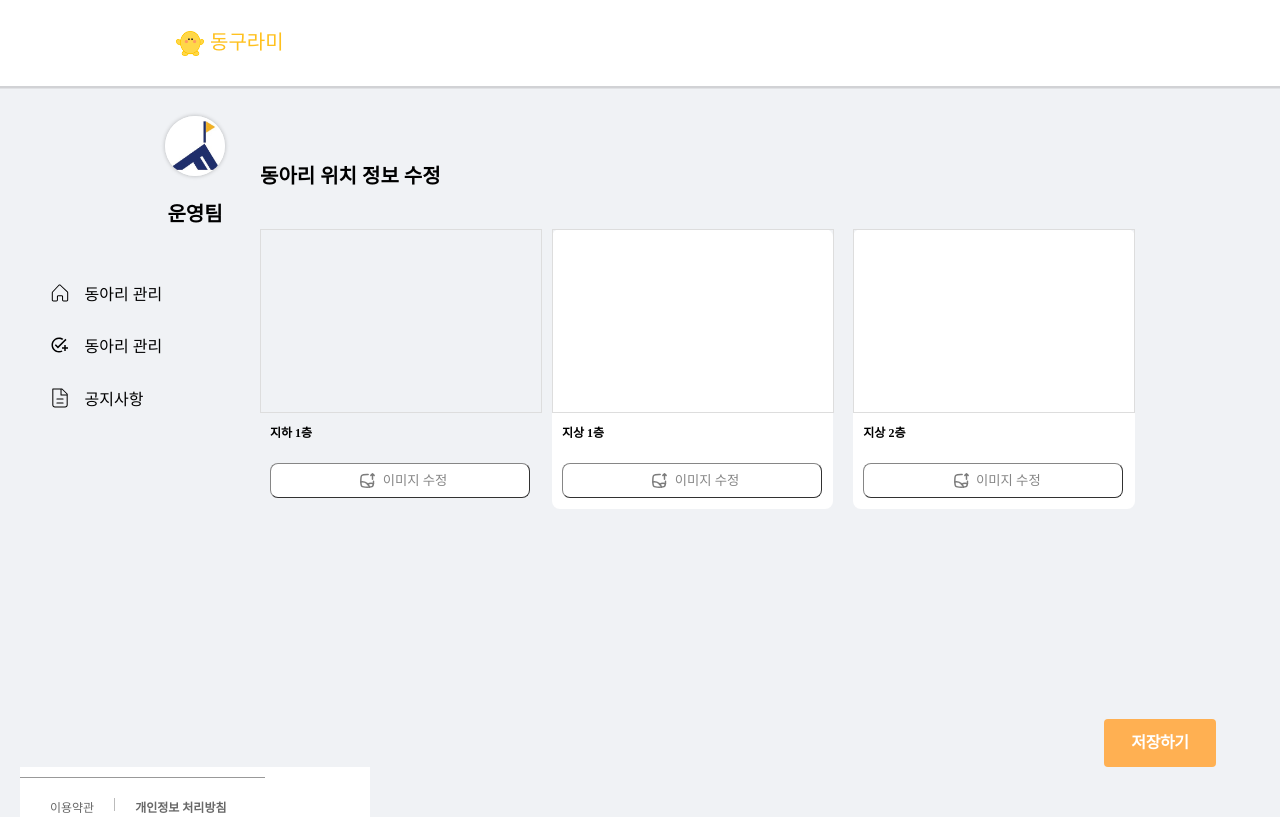
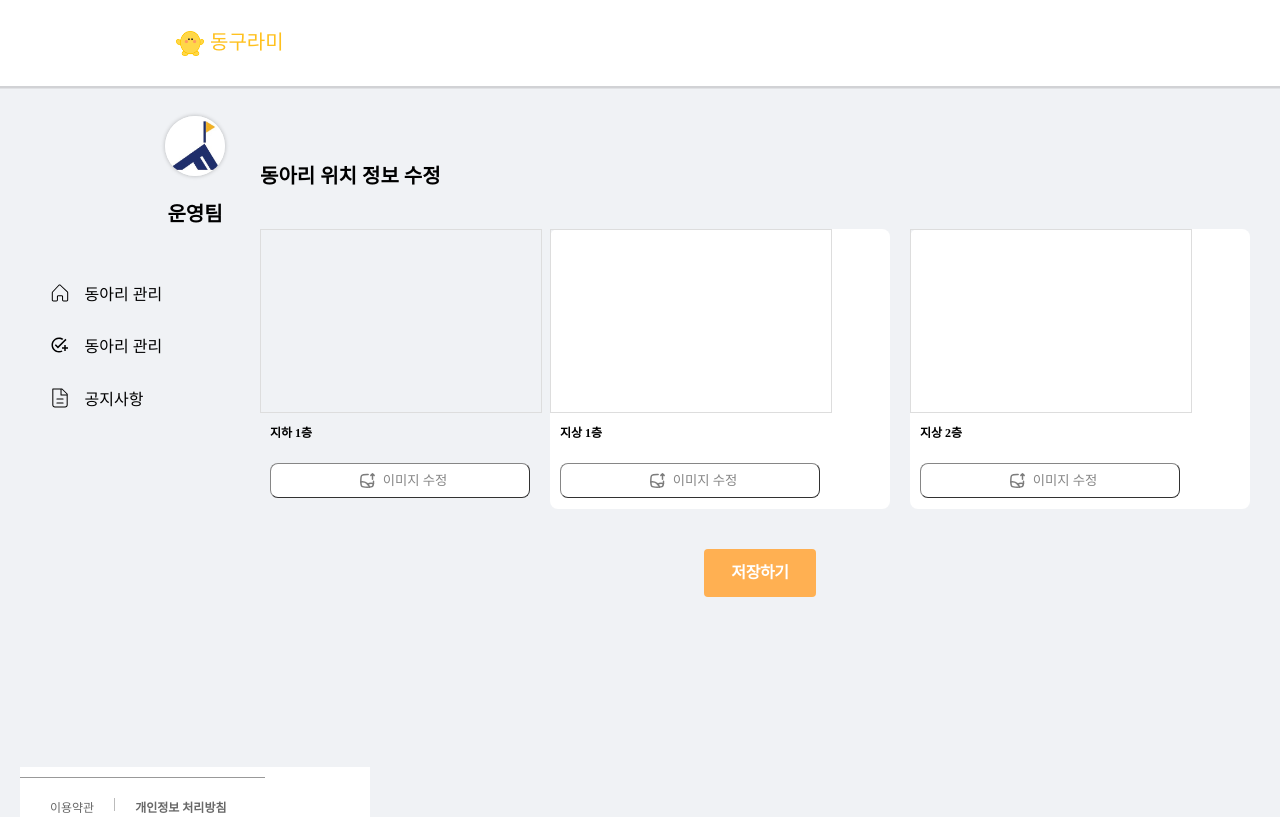
Before and after one commit to USW-Circle-Link/USW-Circle-Link-Web, a Vue app: page /adminmain/clubroom in a window 1280 px wide. Built offline with nearby package versions, Linux system fonts and the light colour scheme; no server answers.

Commit message:
너비 초과 시 세로형으로 수정

```diff
--- a/src/components/Admin/ClubroomMapUpload/ClubroomMapUpload.vue
+++ b/src/components/Admin/ClubroomMapUpload/ClubroomMapUpload.vue
@@ -5,12 +5,12 @@
   <div class="floor-images-container">
     <!-- 지하 1층 -->
     <div class="floor-section">
+      <div class="image-wrapper">
         <div
           class="image-container"
           @mouseover="showIcons('B1', true)"
           @mouseleave="showIcons('B1', false)"
         >
-        <div class="image-wrapper">
           <div class="image-box" :class="{ hovered: floorData.B1.showingIcon }">
             <img
               v-if="floorData.B1.imageSrc"
@@ -48,13 +48,12 @@
       </div>
       <!-- 1층 -->
       <div class="floor-container">
-
+        <div class="image-wrapper">
           <div
             class="image-container"
             @mouseover="showIcons('F1', true)"
             @mouseleave="showIcons('F1', false)"
           >
-          <div class="image-wrapper">
             <div class="image-box" :class="{ hovered: floorData.F1.showingIcon }">
               <img
                 v-if="floorData.F1.imageSrc"
@@ -94,12 +93,12 @@
 
       <!-- 2층 -->
       <div class="floor-container">
+        <div class="image-wrapper">
           <div
             class="image-container"
             @mouseover="showIcons('F2', true)"
             @mouseleave="showIcons('F2', false)"
           >
-          <div class="image-wrapper">
             <div class="image-box" :class="{ hovered: floorData.F2.showingIcon }">
               <img
                 v-if="floorData.F2.imageSrc"
@@ -137,6 +136,8 @@
         </div>
       </div>
     </div>
+  </div>
+
   <button @click="saveImages" class="save-button">저장하기</button>
 
     <!-- 확대된 이미지 모달 -->
@@ -149,7 +150,6 @@
           alt="Close Modal"
         />
         <img :src="enlargedImage" alt="Enlarged Image" class="enlarged-image" />
-      </div>
       </div>
     </div>
 
@@ -391,17 +391,28 @@ export default {
 
 .floor-images-container {
   display: flex;
-  flex-direction: column;
-  align-items: center;
+  flex-direction: row;
+  flex-wrap: wrap;
+  justify-content: flex-start;
+  align-items: flex-start;
   min-width: 390px;
   overflow-x: hidden;
+  gap: 20px;
 }
 
 .floor-section {
   margin: 10px 0;
-  align-self: start;
   text-align: left;
   display: flex;
+  flex-wrap: wrap; /* 줄바꿈 허용 */
+  justify-content: flex-start;
+  flex: 1 1 auto; /* 유연한 크기 조정 */
+  min-width: 200px; /* 최소 너비 줄임 */
+  max-width: 100%; /* 최대 너비 제한 */
+}
+
+.floor-section h3 {
+  flex: 0 0 100%; /* 한 줄 전체 차지 */
 }
 
 .horizontal-layout {
@@ -425,7 +436,9 @@ export default {
 }
 
 .image-box {
-  width: 280px; /* 고정 너비 */
+  width: 100%;
+  max-width: 280px; /* 최대 너비 제한 */
+  min-width: 200px; /* 최소 너비 보장 */
   height: 182px; /* 고정 높이 */
   display: flex;
   justify-content: center;
@@ -521,9 +534,8 @@ export default {
   line-height: 16px;
   letter-spacing: -0.025em;
   text-align: center;
-  margin-top: 200px;
-  margin-left: 800px;
-  margin-bottom: 30px;
+  margin: 30px auto;
+  display: block;
   cursor: pointer;
 }
 
@@ -596,4 +608,33 @@ h3 {
   background: url('../../../assets/hugeicons_image-upload.svg') no-repeat center center;
   filter: invert(54%) sepia(1%) saturate(0%) hue-rotate(179deg) brightness(97%) contrast(89%);
 }
+
+/* 반응형 미디어 쿼리 */
+@media (max-width: 768px) {
+  .floor-images-container {
+    flex-direction: column;
+    align-items: center;
+  }
+
+  .floor-section {
+    width: 100%;
+    max-width: 400px;
+    justify-content: center;
+  }
+
+  .image-box {
+    max-width: 100%;
+    min-width: 250px;
+  }
+}
+
+@media (max-width: 480px) {
+  .floor-section {
+    min-width: 150px;
+  }
+
+  .image-box {
+    min-width: 200px;
+  }
+}
 </style>
```
Lines whose indentation alone changed are shown as unchanged.
